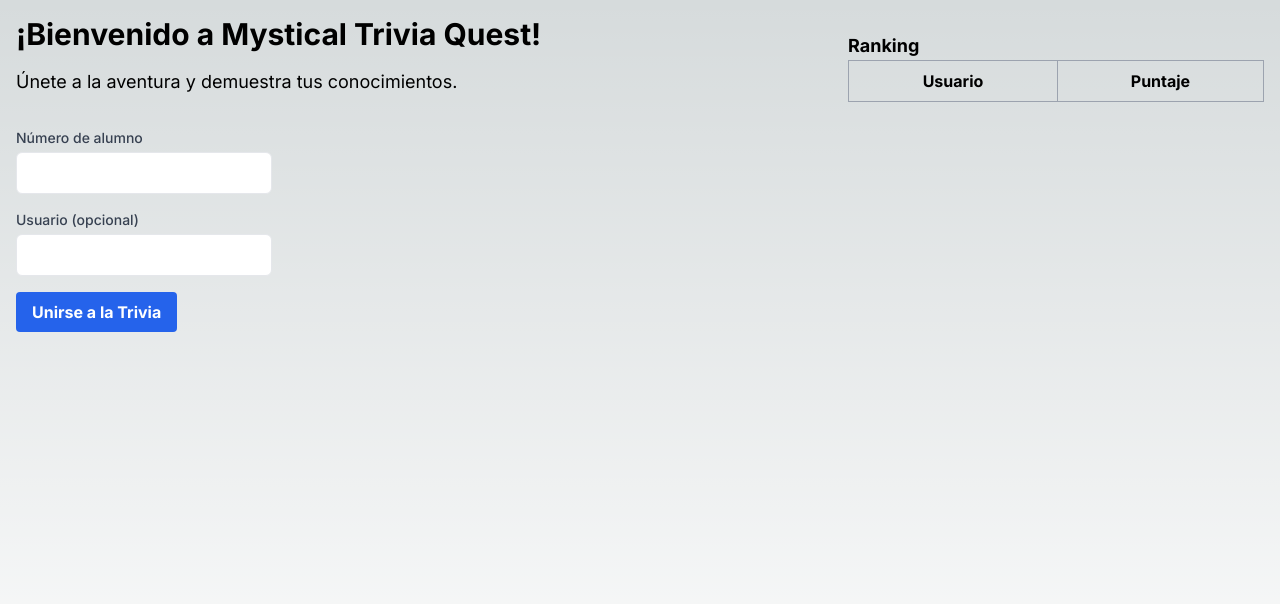
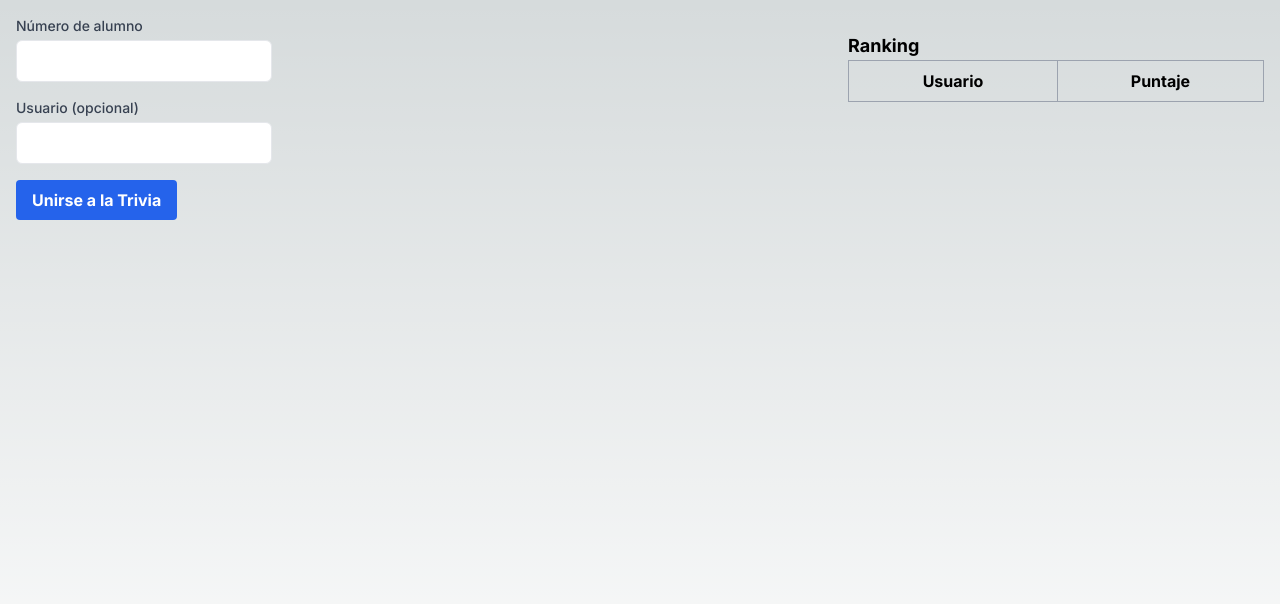
Before and after one commit to BenediktKd/trivia, a Next.js app: page / in a window 1280 px wide. Shown: the top 604 px of the page. Built offline with nearby package versions, Linux system fonts and the light colour scheme.

Commit message:
Update code to handle lobby data.

```diff
--- a/app/page.tsx
+++ b/app/page.tsx
@@ -11,6 +11,7 @@ const HomePage: React.FC = () => {
   const [chatMessages, setChatMessages] = useState<Array<{ message: string, username: string, timestamp: string }>>([]);
   const [secondsRemaining, setSecondsRemaining] = useState<number | null>(null);
   const [scores, setScores] = useState<{ [username: string]: number }>({});
+  const [lobbyData, setLobbyData] = useState<any | null>(null);
 
   const buttonColors = ['bg-red-600', 'bg-green-600', 'bg-blue-600', 'bg-yellow-600'];
 
@@ -74,6 +75,8 @@ const HomePage: React.FC = () => {
         setSecondsRemaining(data.seconds_remaining);
       } else if (data.type === 'score') {
         setScores(data.scores);
+      } else if (data.type === 'lobby') {
+        setLobbyData(data);
       }
     };
 
@@ -85,14 +88,19 @@ const HomePage: React.FC = () => {
   return (
     <div className="flex flex-row justify-between min-h-screen p-4">
       <div className="flex flex-col items-start w-2/3">
-        <h2 className="text-3xl font-bold mb-4">¡Bienvenido a Mystical Trivia Quest!</h2>
-        <p className="text-lg mb-8">Únete a la aventura y demuestra tus conocimientos.</p>
-
-        {secondsRemaining !== null && (
-          <p className="text-lg mb-8">Tiempo restante: {secondsRemaining} segundos</p>
-        )}
-
-        {isQuestionReceived && questionData ? (
+        {lobbyData ? (
+          <div className="lobby-info border p-4 rounded-md">
+            <h3>ID de Trivia: {lobbyData.trivia_id}</h3>
+            <p>{lobbyData.message}</p>
+            <p>Tiempo restante: {lobbyData.seconds_remaining} segundos</p>
+            <p>Jugadores:</p>
+            <ul>
+              {lobbyData.players.map((player: string, index: number) => (
+                <li key={index}>{player}</li>
+              ))}
+            </ul>
+          </div>
+        ) : isQuestionReceived && questionData ? (
           <div>
             <h3>{questionData.question_title}</h3>
             {questionData.question_type === 'button' && (
```
